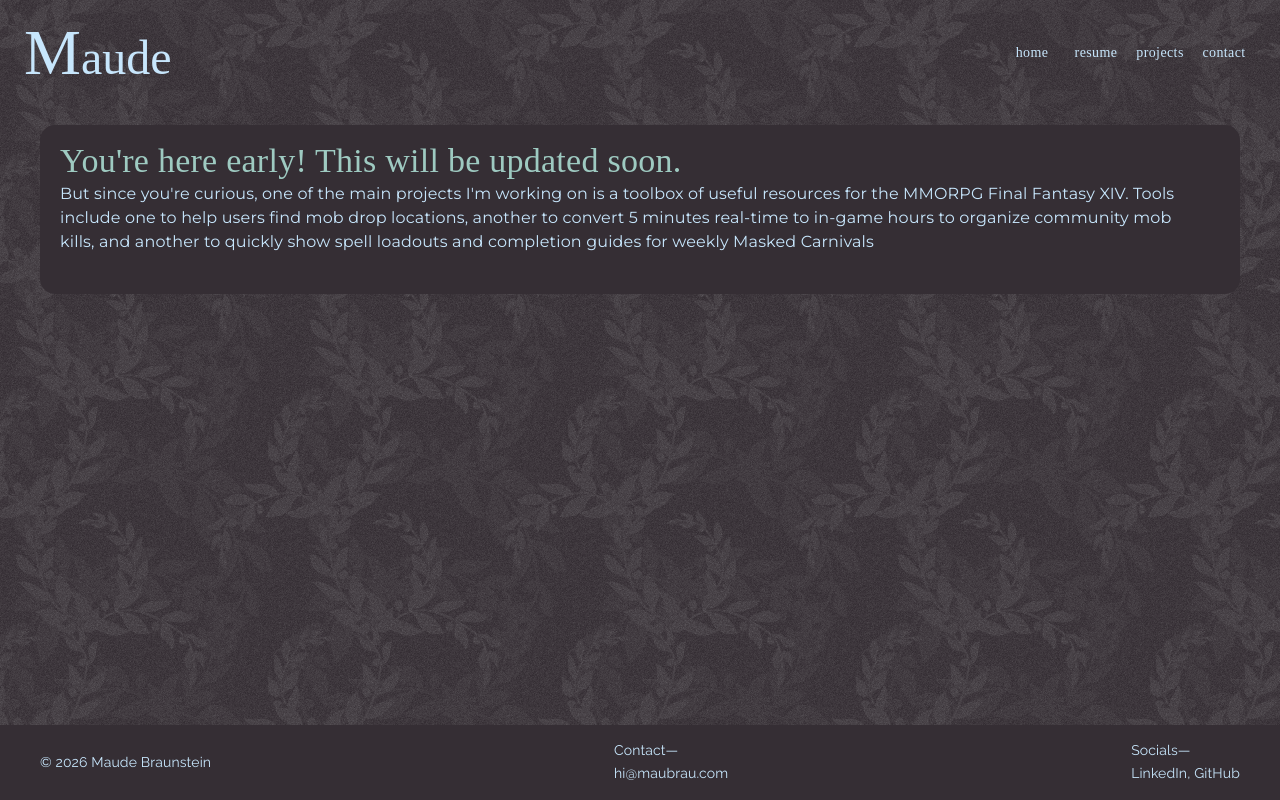
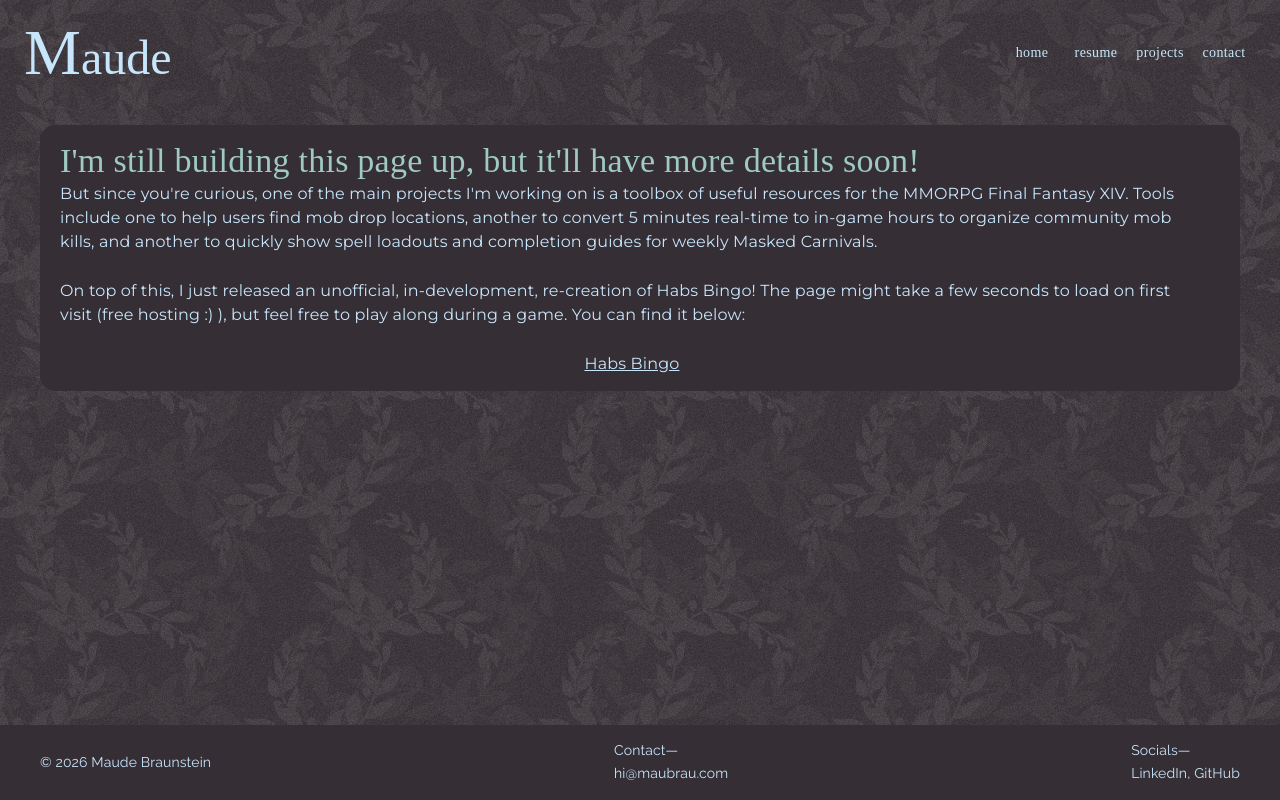
Before and after one commit to MauBrau/website-2.0, a React (Create React App) app in the folder react-app/: page /projects in a window 1280 px wide. Built offline with nearby package versions, Linux system fonts and the light colour scheme; a web font is replaced by a local one.

Commit message:
Added link to "Alpha" build of Bingo game to site, enabled projects tab

```diff
--- a/react-app/src/components/helper/Routes.ts
+++ b/react-app/src/components/helper/Routes.ts
@@ -3,6 +3,6 @@ import { Navigation } from "../../interface/INavigation";
 export const pages : Navigation[] = [
     { name : 'home', link: '/', disabled: false },
     { name : 'resume', link: '/resume', disabled: false },
-    { name : 'projects', link: '/projects', disabled: true, message: "Coming Soon!" },
+    { name : 'projects', link: '/projects', disabled: false, message: "In Progress!" },
     { name : 'contact', link: '/contact', disabled: false },
 ]
--- a/react-app/src/components/pages/Projects.tsx
+++ b/react-app/src/components/pages/Projects.tsx
@@ -1,9 +1,12 @@
+import { Typography } from "@mui/material";
 import { ProjectsText } from "../../interface/IText";
-import Page from "./Page";
+import Page, { Body } from "./Page";
+import { textFont } from "../helper/Style";
 
 export default function Projects() {
     const pageText: ProjectsText = require("../../data/text/projects.json");
     return (
+        <div>
             <Page
                 className="card"
                 minWidth={600}
@@ -12,6 +15,23 @@ export default function Projects() {
                 title={pageText.title}
                 body={pageText.body}
             >
+                <div>
+                    <Body text={`On top of this, I just released an unofficial, in-development, re-creation of Habs Bingo! The page might take a few seconds to load on first visit (free hosting :) ), but feel free to play along during a game. You can find it below:`} />
+                    <Typography
+                        component="a"
+                        href={"https://habs-bingo-dev-9861c9e4e14c.herokuapp.com/"}
+                        sx={{
+                            flexGrow: 1,
+                            mr: 2,
+                            fontFamily: textFont,
+                            textAlign: { xs: "center", sm: "left" },
+                            color: "primary.main",
+                        }}
+                    >
+                        Habs Bingo
+                    </Typography>
+                </div>
             </Page>
+        </div>
     );
 }
--- a/react-app/src/data/text/projects.json
+++ b/react-app/src/data/text/projects.json
@@ -1,6 +1,6 @@
 {
-    "title": "You're here early! This will be updated soon.",
-    "body": "But since you're curious, one of the main projects I'm working on is a toolbox of useful resources for the MMORPG Final Fantasy XIV. Tools include one to help users find mob drop locations, another to convert 5 minutes real-time to in-game hours to organize community mob kills, and another to quickly show spell loadouts and completion guides for weekly Masked Carnivals",
+    "title": "I'm still building this page up, but it'll have more details soon!",
+    "body": "But since you're curious, one of the main projects I'm working on is a toolbox of useful resources for the MMORPG Final Fantasy XIV. Tools include one to help users find mob drop locations, another to convert 5 minutes real-time to in-game hours to organize community mob kills, and another to quickly show spell loadouts and completion guides for weekly Masked Carnivals.",
     "projects": [
         {
             "title": "Project One",
```
Lines whose indentation alone changed are shown as unchanged.
